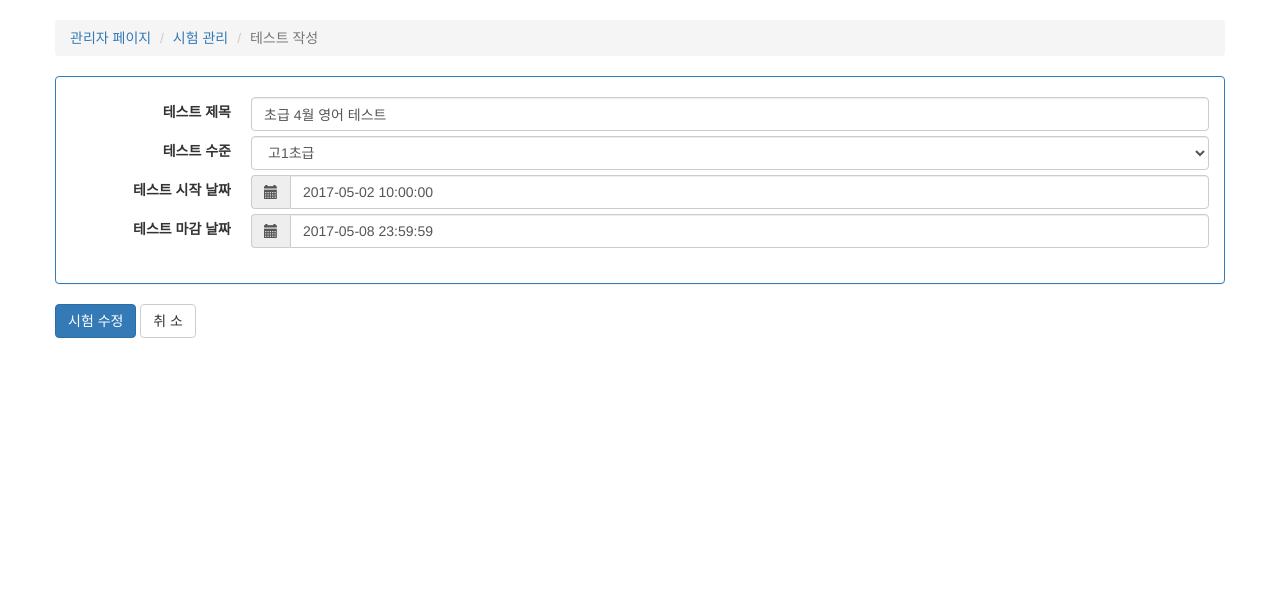
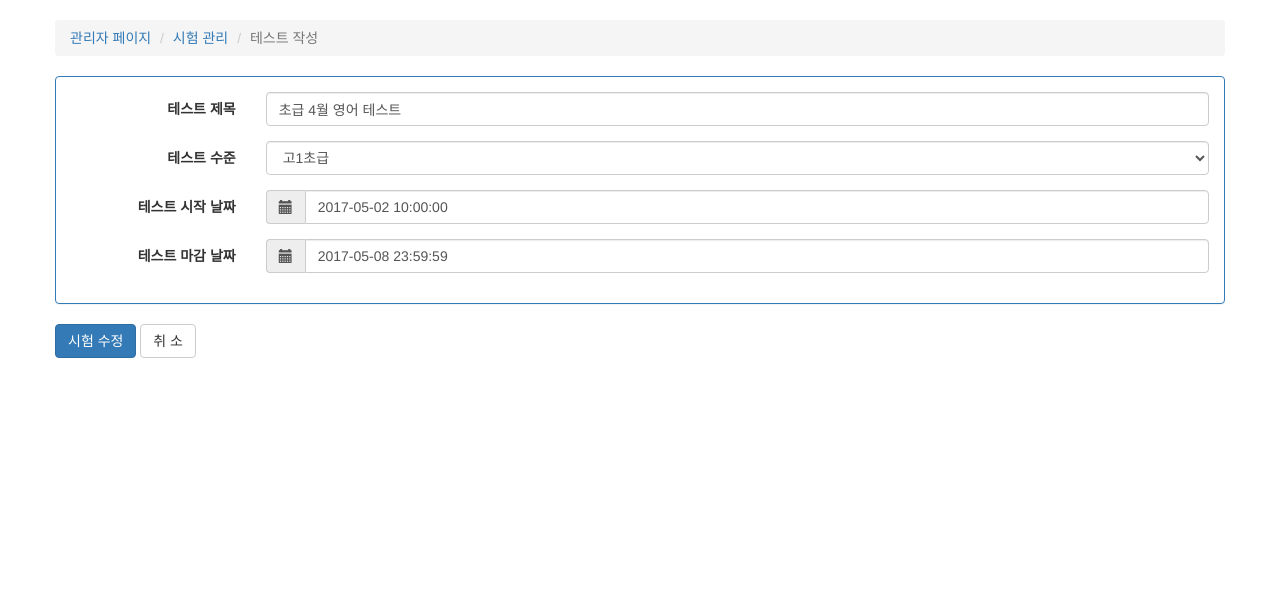
Before and after one commit to neojjang/pathfinder, a Django app: page /manage/exam/2/edit/ in a window 1280 px wide. Shown: the part 51-649 px from the top of the page. Run offline with Django 3.2, Linux system fonts and the light colour scheme; a user stored in the database is signed in; data comes from the database, SQL or seed files in the repository; parts of the project's set-up code (start-up, migrations or seed data) failed here and were passed over; some libraries are stand-ins or nearby versions.

Commit message:
html 수정

```diff
--- a/pathfinder/quiz/templates/quiz/exam_edit.html
+++ b/pathfinder/quiz/templates/quiz/exam_edit.html
@@ -73,11 +73,75 @@ dd {
 {#        </div>#}
 {% if not pk or quiz%}
 
-    <form action="" method="post">
+    <form action="" method="post" class="form-horizontal">
     {% csrf_token %}
 
         <div class="panel panel-primary" style="margin-top: 0px;">
             <div class="panel-body">
+
+<!-- 여기 폼을 참고하여 수정한다. <dl><dt><dd>를 제거
+  <div class="form-group">
+    <label for="inputEmail3" class="col-sm-2 control-label">Email</label>
+    <div class="col-sm-10">
+      <input type="email" class="form-control" id="inputEmail3" placeholder="Email">
+    </div>
+  </div>
+  <div class="form-group">
+    <label for="inputPassword3" class="col-sm-2 control-label">Password</label>
+    <div class="col-sm-10">
+      <input type="password" class="form-control" id="inputPassword3" placeholder="Password">
+    </div>
+  </div>
+  <div class="form-group">
+    <div class="col-sm-offset-2 col-sm-10">
+      <div class="checkbox">
+        <label>
+          <input type="checkbox"> Remember me
+        </label>
+      </div>
+    </div>
+  </div>
+  <div class="form-group">
+    <div class="col-sm-offset-2 col-sm-10">
+      <button type="submit" class="btn btn-default">Sign in</button>
+    </div>
+  </div>
+// -->
+                <div class="form-group">
+                    <label id="{{ form.title.id_for_label }}" class="col-sm-2 control-label">테스트 제목</label>
+                    <div class="col-sm-10">
+                        {{ form.title }}
+                    </div>
+                </div>
+                <div class="form-group">
+                    <label id="{{ form.level.id_for_label }}" class="col-sm-2 control-label">테스트 수준</label>
+                    <div class="col-sm-10">
+                        {{ form.level }}
+                    </div>
+                </div>
+                <div class="form-group">
+                    <label id="{{ form.starting_date.id_for_label }}" class="col-sm-2 control-label">테스트 시작 날짜</label>
+                    <div class="col-sm-10">
+                        <div class="input-group">
+                            <span class="input-group-addon " id="basic-addon1">
+                                <span class="glyphicon glyphicon-calendar"></span>
+                            </span>
+                            {{ form.starting_date }}
+                        </div>
+                    </div>
+                </div>
+                <div class="form-group">
+                    <label id="{{ form.closing_date.id_for_label }}" class="col-sm-2 control-label">테스트 마감 날짜</label>
+                    <div class="col-sm-10">
+                        <div class="input-group">
+                            <span class="input-group-addon " id="basic-addon1">
+                                <span class="glyphicon glyphicon-calendar"></span>
+                            </span>
+                            {{ form.closing_date }}
+                        </div>
+                    </div>
+                </div>
+<!--
                 <dl class="dl-horizontal">
                     <dt><label id="{{ form.title.id_for_label }}">테스트 제목</label></dt>
                     <dd>{{ form.title }}</dd>
@@ -103,6 +167,7 @@ dd {
                         </div>
                     </dd>
                 </dl>
+// -->
             </div>
         </div>
         <div class="panel-button">
```
